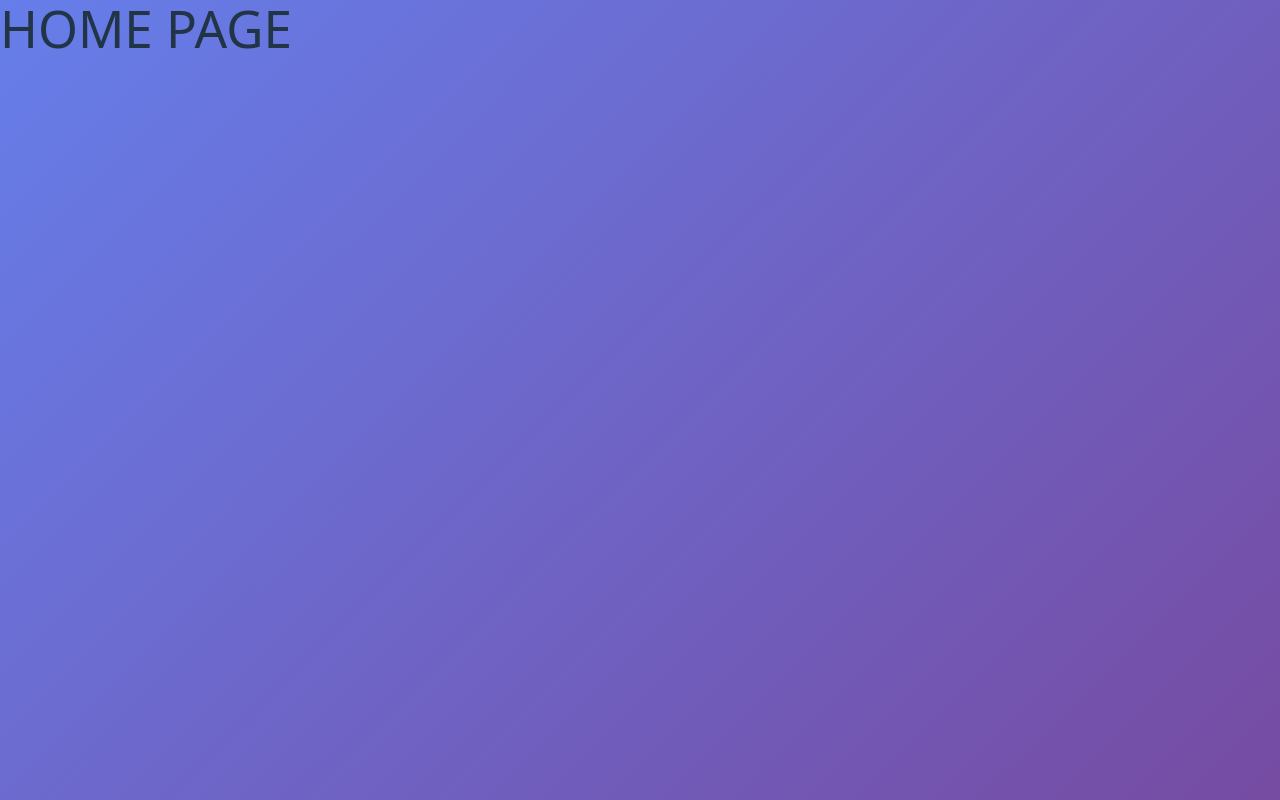
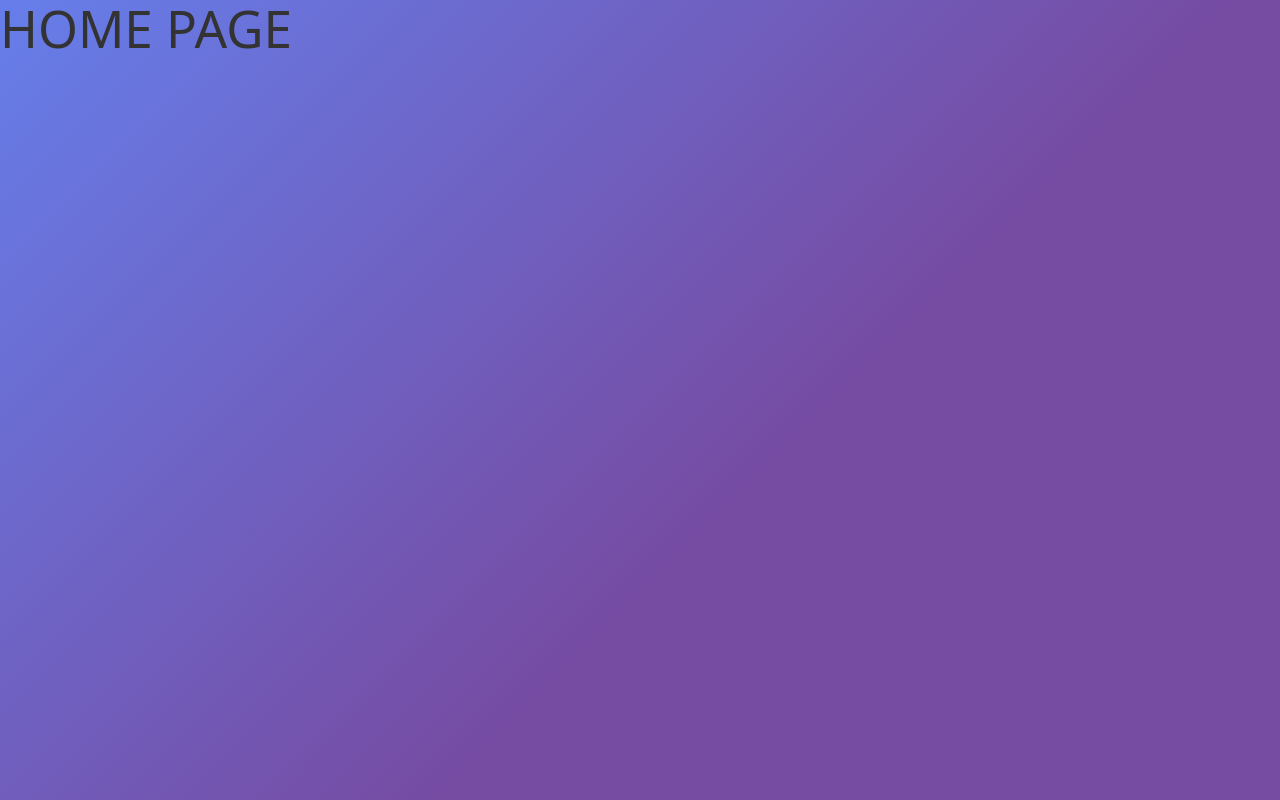
Before and after one commit to ryand6/SudokuWebApp, a React (Vite) app in the folder frontend/: page / in a window 1280 px wide. Built offline with nearby package versions, Linux system fonts and the light colour scheme.

Commit message:
Cosmetic updates to user form

```diff
--- a/frontend/src/components/UserForm.tsx
+++ b/frontend/src/components/UserForm.tsx
@@ -1,4 +1,5 @@
 import { useState, type JSX } from "react";
+
 
 
 interface UserFormProps {
@@ -40,8 +41,8 @@ export function UserForm({
     }
 
     return (
-        <form onSubmit={handleSubmit} method="post" className="flex flex-col gap-4">
-            <label htmlFor="username" className="font-semibold text-gray-700">Choose a Username:</label>
+        <form onSubmit={handleSubmit} method="post" className="flex flex-col gap-4 w-full max-w-md mx-auto">
+            <label htmlFor="username" className="font-semibold text-gray-700 mt-1">Choose a username:</label>
             <input
                 type="text"
                 id="username"
@@ -49,6 +50,7 @@ export function UserForm({
                 value={username}
                 required
                 maxLength={20}
+                minLength={3}
                 onChange={(e) => setUsername(e.target.value)}
                 className="border border-gray-300 font-semibold bg-white rounded-lg p-3 focus:outline-none focus:ring-2 focus:ring-blue-400"
             />
--- a/frontend/src/pages/UserAmendPage.tsx
+++ b/frontend/src/pages/UserAmendPage.tsx
@@ -14,14 +14,16 @@ export function UserAmendPage() {
   }
 
   return (
-    <div>
+    <div className="flex justify-center min-h-screen">
+      <div className="flex flex-col w-full max-w-md min-h-screen p-6">
         <h1>Amend User</h1>
         <label className="font-semibold text-gray-700">Current username:</label>
-      <div className="border border-gray-400 rounded-lg py-1 px-3 bg-gray-500">{user?.username ?? ""}</div>
+        <div className="border border-gray-400 rounded-lg p-3 bg-gray-500">{user?.username ?? ""}</div>
         <UserForm
           onSubmit={handleAmend}
           submitLabel="Update Account"
         />
       </div>
+    </div>
   );
 }
--- a/frontend/src/styles/error.css
+++ /dev/null
@@ -1,3 +0,0 @@
-.error {
-    @apply text-red-500 font-medium
-}
--- a/frontend/src/styles/index.css
+++ b/frontend/src/styles/index.css
@@ -1,8 +1,5 @@
 @import "tailwindcss";
 
-/* @tailwind base;
-@tailwind components;
-@tailwind utilities; */
 
 :root {
   font-family: system-ui, Avenir, Helvetica, Arial, sans-serif;
@@ -10,7 +7,7 @@
   font-weight: 400;
 
   color-scheme: light dark;
-  background: linear-gradient(135deg, #667eea 0%, #764ba2 100%);
+  background: linear-gradient(135deg, #667eea 0%, #764ba2 60%);
   color: #333;
 
   font-synthesis: none;
@@ -29,10 +26,7 @@ a:hover {
 }
 
 body {
-  margin: 0;
-  display: flex;
-  min-width: 320px;
-  min-height: 100vh;
+  @apply m-0 min-w-16 min-h-screen
 }
 
 h1 {
@@ -40,34 +34,6 @@ h1 {
   line-height: 1.1;
 }
 
-/* button {
-  border-radius: 8px;
-  border: 1px solid transparent;
-  padding: 0.6em 1.2em;
-  font-size: 1em;
-  font-weight: 500;
-  font-family: inherit;
-  background-color: #1a1a1a;
-  cursor: pointer;
-  transition: border-color 0.25s;
+.error {
+    @apply text-red-900 font-bold
 }
-button:hover {
-  border-color: #646cff;
-}
-button:focus,
-button:focus-visible {
-  outline: 4px auto -webkit-focus-ring-color;
-} */
-
-@media (prefers-color-scheme: light) {
-  :root {
-    color: #213547;
-    background-color: #ffffff;
-  }
-  a:hover {
-    color: #747bff;
-  }
-  button {
-    background-color: #f9f9f9;
-  }
-}
```
Lines whose indentation alone changed are shown as unchanged.
